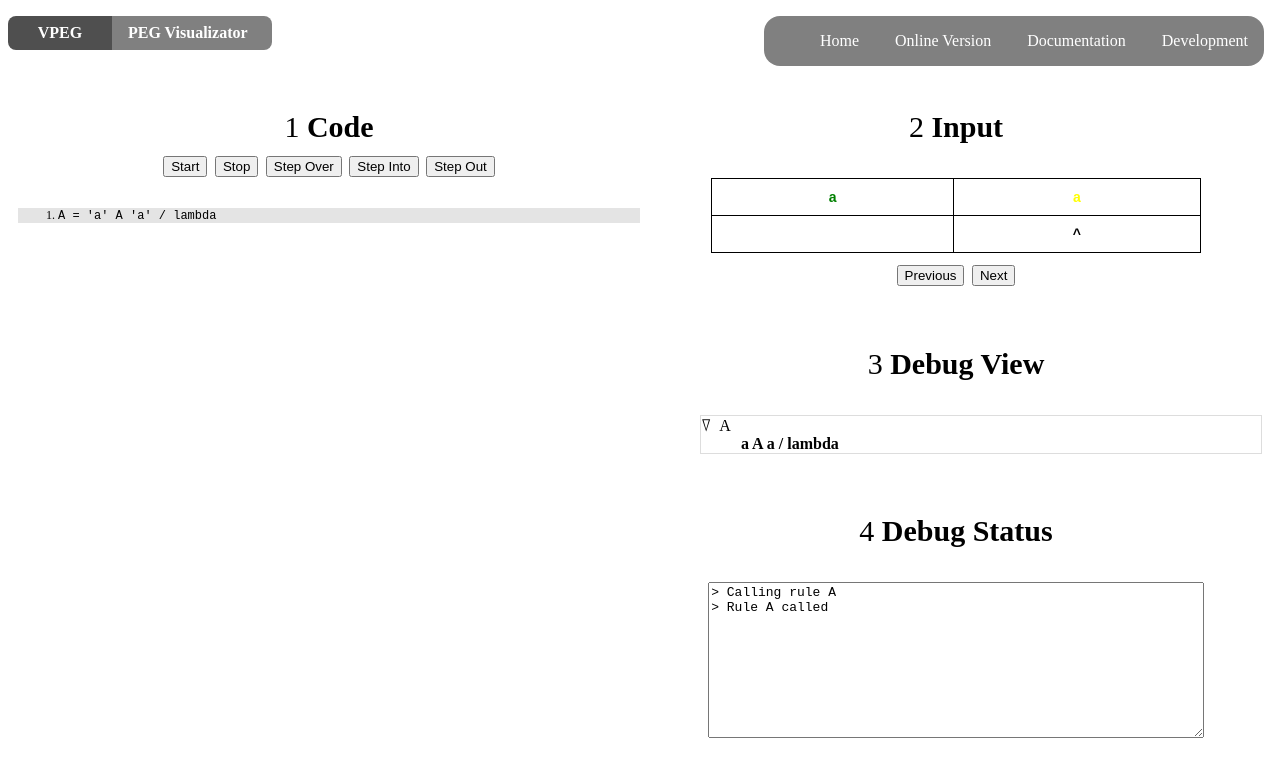
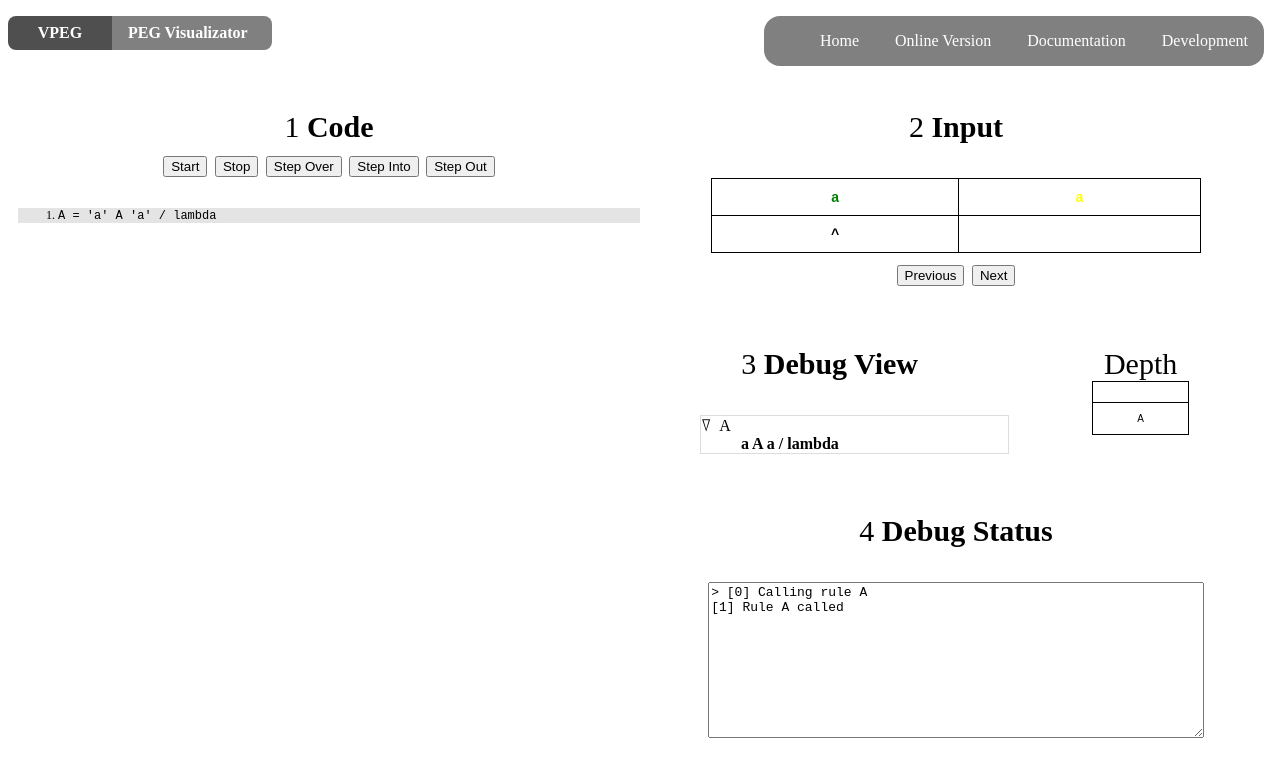
Before and after one commit to lives-group/vpeg, a plain HTML site: page pages/output-debug.html in a window 1280 px wide. Both pictures are taken after a click on the button "Step Over". Drawn offline with Linux system fonts and the light colour scheme.

Commit message:
Codigo com implementação da pilha de profundidade para controle de recursividade

```diff
--- a/css/style.css
+++ b/css/style.css
@@ -205,18 +205,63 @@ nav a:hover {
   grid-row-start: 1;
   grid-row-end: 4;
   grid-column-start: 2;
+  grid-column-end: 4;
 }
 
-.item3 {
+.item3a {
   grid-row-start: 5;
   grid-row-end: 8;
   grid-column-start: 2;
+  grid-column-end: 3;
 }
+
+.item3b {
+  grid-row-start: 5;
+  grid-row-end: 8;
+  grid-column-start: 3;
+  grid-column-end: 4;
+}
+
+
 
 .item4 {
   grid-row-start: 9;
   grid-row-end: 11;
   grid-column-start: 2;
+  grid-column-end: 4;
+}
+
+.depthTable {
+  border-collapse: collapse;
+  border: 1px;
+  width: 40%;
+  table-layout: auto;
+  margin-left: auto;
+  margin-right: auto;
+  font-size: 10px;
+}
+
+.depthTable td {
+  border-color: black;
+  border-style: solid;
+  border-width: 1px;
+  font-family: Arial, sans-serif;
+  font-size: 10px;
+  overflow: hidden;
+  padding: 10px 5px;
+  word-break: normal;
+}
+
+.depthTable thead {
+  border-color: black;
+  border-style: solid;
+  border-width: 1px;
+  font-family: Arial, sans-serif;
+  font-size: 12px;
+  font-weight: normal;
+  overflow: hidden;
+  padding: 10px 5px;
+  word-break: normal;
 }
 
 ul,
--- a/debug.json
+++ b/debug.json
@@ -9,7 +9,8 @@
             "PEG-position": 1,
             "previousPEG": null,
             "actualPEG": "A",
-            "status": "Calling rule A",
+            "depth": [],
+            "status": "[0] Calling rule A",
             "tag": "i"
         },
 
@@ -18,7 +19,8 @@
             "PEG-position": 1,
             "previousPEG": "A",
             "actualPEG": "a A a / lambda",
-            "status": "Rule A called",
+            "depth": ["A"],
+            "status": "[1] Rule A called",
             "tag": "i"
         },
 
@@ -27,7 +29,8 @@
             "PEG-position": 1,
             "previousPEG": "a A a / lambda",
             "actualPEG": "a A a",
-            "status": "Left side of rule A called",
+            "depth": ["A"],
+            "status": "[2] Left side of rule A called",
             "tag": "i"
         },
 
@@ -36,7 +39,8 @@
             "PEG-position": 1,
             "previousPEG": "a A a",
             "actualPEG": "a",
-            "status": "'a' searching a match",
+            "depth": ["A"],
+            "status": "[3] 'a' searching a match",
             "tag": "i"
         },
 
@@ -45,7 +49,8 @@
             "PEG-position": 1,
             "previousPEG": "a A a",
             "actualPEG": "a",
-            "status": "'a' matched!",
+            "depth": ["A"],
+            "status": "[4] 'a' matched!",
             "tag": "s"
         },
 
@@ -54,7 +59,8 @@
             "PEG-position": 1,
             "previousPEG": "a A a",
             "actualPEG": "A",
-            "status": "Calling rule A",
+            "depth": ["A"],
+            "status": "[5] Calling rule A",
             "tag": "i"
         },
 
@@ -63,7 +69,8 @@
             "PEG-position": 1,
             "previousPEG": "A",
             "actualPEG": "a A a / lambda",
-            "status": "Rule A called",
+            "depth": ["A", "A"],
+            "status": "[6] Rule A called",
             "tag": "i"
         },
 
@@ -72,7 +79,8 @@
             "PEG-position": 1,
             "previousPEG": "a A a / lambda",
             "actualPEG": "a A a",
-            "status": "Left side of rule A called",
+            "depth": ["A", "A"],
+            "status": "[7] Left side of rule A called",
             "tag": "i"
         },
 
@@ -81,7 +89,8 @@
             "PEG-position": 1,
             "previousPEG": "a A a",
             "actualPEG": "a",
-            "status": "'a' searching a match",
+            "depth": ["A", "A"],
+            "status": "[8] 'a' searching a match",
             "tag": "i"
         },
 
@@ -90,7 +99,8 @@
             "PEG-position": 1,
             "previousPEG": "a A a",
             "actualPEG": "a",
-            "status": "'a' matched!",
+            "depth": ["A", "A"],
+            "status": "[9] 'a' matched!",
             "tag": "s"
         },
 
@@ -99,7 +109,8 @@
             "PEG-position": 1,
             "previousPEG": "a | A a",
             "actualPEG": "A",
-            "status": "Calling rule A",
+            "depth": ["A", "A"],
+            "status": "[10] Calling rule A",
             "tag": "i"
         },
 
@@ -108,7 +119,8 @@
             "PEG-position": 1,
             "previousPEG": "A",
             "actualPEG": "a A a / lambda",
-            "status": "Rule A called",
+            "depth": ["A", "A", "A"],
+            "status": "[11] Rule A called",
             "tag": "i"
         },
 
@@ -117,7 +129,8 @@
             "PEG-position": 1,
             "previousPEG": "a A a / lambda",
             "actualPEG": "a A a",
-            "status": "Left side of rule A called",
+            "depth": ["A", "A", "A"],
+            "status": "[12] Left side of rule A called",
             "tag": "i"
         },
 
@@ -126,7 +139,8 @@
             "PEG-position": 1,
             "previousPEG": "a A a",
             "actualPEG": "a",
-            "status": "'a' searching a match",
+            "depth": ["A", "A", "A"],
+            "status": "[13] 'a' searching a match",
             "tag": "i"
         },
 
@@ -135,7 +149,8 @@
             "PEG-position": 1,
             "previousPEG": "a A a",
             "actualPEG": "a",
-            "status": "'a' doesn't match. There aren't any char lefting. Failed!",
+            "depth": ["A", "A", "A"],
+            "status": "[14] 'a' doesn't match. There aren't any char lefting. Failed!",
             "tag": "f"
         },
 
@@ -144,7 +159,8 @@
             "PEG-position": 1,
             "previousPEG": "a A a / lambda",
             "actualPEG": "a A a",
-            "status": "Left side of rule A failed",
+            "depth": ["A", "A", "A"],
+            "status": "[15] Left side of rule A failed",
             "tag": "f"
         },
 
@@ -153,7 +169,8 @@
             "PEG-position": 1,
             "previousPEG": "a A a / lambda",
             "actualPEG": "lambda",
-            "status": "Right side of rule A called",
+            "depth": ["A", "A", "A"],
+            "status": "[16] Right side of rule A called",
             "tag": "i"
         },
 
@@ -162,7 +179,8 @@
             "PEG-position": 1,
             "previousPEG": "a A a / lambda",
             "actualPEG": "lambda",
-            "status": "Lambda succeeded",
+            "depth": ["A", "A", "A"],
+            "status": "[17] Lambda succeeded",
             "tag": "s"
         },
 
@@ -171,7 +189,8 @@
             "PEG-position": 1,
             "previousPEG": "A",
             "actualPEG": "a A a / lambda",
-            "status": "Right side of rule A succeeded",
+            "depth": ["A", "A", "A"],
+            "status": "[18] Right side of rule A succeeded",
             "tag": "s"
         },
 
@@ -180,7 +199,8 @@
             "PEG-position": 1,
             "previousPEG": "a | A a",
             "actualPEG": "A",
-            "status": "Rule A succeeded",
+            "depth": ["A", "A"],
+            "status": "[19] Rule A succeeded",
             "tag": "s"
         },
 
@@ -189,7 +209,8 @@
             "PEG-position": 1,
             "previousPEG": "a A | a",
             "actualPEG": "a",
-            "status": "'a' searching a match",
+            "depth": ["A", "A"],
+            "status": "[20] 'a' searching a match",
             "tag": "i"
         },
 
@@ -198,7 +219,8 @@
             "PEG-position": 1,
             "previousPEG": "a A | a",
             "actualPEG": "a",
-            "status": "'a' doesn't match. There aren't any char lefting. Failed!",
+            "depth": ["A", "A"],
+            "status": "[21] 'a' doesn't match. There aren't any char lefting. Failed!",
             "tag": "f"
         },
 
@@ -207,7 +229,8 @@
             "PEG-position": 1,
             "previousPEG": "a A a / lambda",
             "actualPEG": "a A a",
-            "status": "Left side of rule A failed",
+            "depth": ["A", "A"],
+            "status": "[22] Left side of rule A failed",
             "tag": "f"
         },
 
@@ -216,7 +239,8 @@
             "PEG-position": 1,
             "previousPEG": "a A a / lambda",
             "actualPEG": "lambda",
-            "status": "Right side of rule A called",
+            "depth": ["A", "A"],
+            "status": "[23] Right side of rule A called",
             "tag": "i"
         },
 
@@ -225,7 +249,8 @@
             "PEG-position": 1,
             "previousPEG": "a A a / lambda",
             "actualPEG": "lambda",
-            "status": "Right side of rule A succeeded",
+            "depth": ["A", "A"],
+            "status": "[24] Right side of rule A succeeded",
             "tag": "s"
         },
 
@@ -234,7 +259,8 @@
             "PEG-position": 1,
             "previousPEG": "a | A a",
             "actualPEG": "A",
-            "status": "Rule A succeeded",
+            "depth": ["A"],
+            "status": "[25] Rule A succeeded",
             "tag": "s"
         },
 
@@ -243,7 +269,8 @@
             "PEG-position": 1,
             "previousPEG": "a A | a",
             "actualPEG": "a",
-            "status": "'a' searching a match",
+            "depth": ["A"],
+            "status": "[26] 'a' searching a match",
             "tag": "i"
         },
 
@@ -252,7 +279,8 @@
             "PEG-position": 1,
             "previousPEG": "a A | a",
             "actualPEG": "a",
-            "status": "'a' matched!",
+            "depth": ["A"],
+            "status": "[27] 'a' matched!",
             "tag": "s"
         },
 
@@ -261,7 +289,8 @@
             "PEG-position": 1,
             "previousPEG": "a A a / lambda",
             "actualPEG": "a A a",
-            "status": "Left side of rule A succeeded",
+            "depth": ["A"],
+            "status": "[28] Left side of rule A succeeded",
             "tag": "s"
         },
 
@@ -270,7 +299,8 @@
             "PEG-position": 1,
             "previousPEG": "A",
             "actualPEG": "a A a / lambda",
-            "status": "Rule A succeeded",
+            "depth": [],
+            "status": "[29] Rule A succeeded",
             "tag": "s"
         },
 
@@ -279,7 +309,8 @@
             "PEG-position": 1,
             "previousPEG": null,
             "actualPEG": "A",
-            "status": "Input matched! Success",
+            "depth": [],
+            "status": "[30] Input matched! Success",
             "tag": "s"
         }
     ]
--- a/js/debugView.js
+++ b/js/debugView.js
@@ -6,7 +6,6 @@ function nextFrame() {
 
         if (stepCounter <= data.debugFrames.length) {
             const debugView = document.querySelector("#debugView"); // the debugView element on html
-            const status = document.querySelector("#status");
             const frame = data.debugFrames[stepCounter]; // the step frame from json
 
             console.log(frame);
@@ -80,7 +79,40 @@ function nextFrame() {
                 }
             }
 
-            status.innerHTML += `> ${frame.status}\n`;
+            // input
+            const userInput = data.userInput;
+            const inputLine = document.querySelector("#inputLine");
+            const pointerLine = document.querySelector("#pointerLine");
+            const inputIndex = frame.input;
+
+            for(let i = 0; i < userInput.length; i ++) {
+                const pointerPos = document.querySelector(`#pointer${i}`);
+                console.log(pointerPos);
+
+                if(i === inputIndex) {
+                    pointerPos.innerHTML = `^`;
+                } else {
+                    pointerPos.innerHTML = ``;
+                }
+            }
+
+            // depth
+            const depthHeap = document.querySelector("#depthHeap");
+            depthHeap.innerHTML = `<tr><td></td></tr>`; // clear depth table
+            const depth = frame.depth;
+
+            if(depth.length) {
+                for(let i = depth.length - 1; i >= 0; i--) {
+                    depthHeap.innerHTML += `
+                    <tr><td>${depth[i]}</td></tr>
+                    `;
+                }
+            }
+
+            // status
+            const status = document.querySelector("#status");
+            status.innerHTML += `${frame.status}\n`;
+
         }
     });
     stepCounter = stepCounter + 1;
@@ -165,6 +197,40 @@ function previousFrame() {
                     `;
                 }
             }
+
+            // input
+            const userInput = data.userInput;
+            const inputLine = document.querySelector("#inputLine");
+            const pointerLine = document.querySelector("#pointerLine");
+            const inputIndex = frame.input;
+
+            for(let i = 0; i < userInput.length; i ++) {
+                const pointerPos = document.querySelector(`#pointer${i}`);
+                console.log(pointerPos);
+
+                if(i === inputIndex) {
+                    pointerPos.innerHTML = `^`;
+                } else {
+                    pointerPos.innerHTML = ``;
+                }
+            }
+
+            // depth
+            const depthHeap = document.querySelector("#depthHeap");
+            depthHeap.innerHTML = `<tr><td></td></tr>`; // clear depth table
+            const depth = frame.depth;
+
+            if(depth.length) {
+                for(let i = depth.length - 1; i >= 0; i--) {
+                    depthHeap.innerHTML += `
+                    <tr><td>${depth[i]}</td></tr>
+                    `;
+                }
+            }
+
+            // status
+            const status = document.querySelector("#status");
+            status.innerHTML += `${frame.status}\n`;
         }
     });
 }
--- a/js/main.js
+++ b/js/main.js
@@ -21,7 +21,7 @@ fetch("../debug.json").then(response => response.json()).then(data => {
         }
     }
 
-    // item3: tree view
+    // item3a: tree view
     const debugView = document.querySelector("#debugView"); // the debugView element on html
     const status = document.querySelector("#status");
     const frame = data.debugFrames[0]; // the step frame from json
@@ -31,4 +31,11 @@ fetch("../debug.json").then(response => response.json()).then(data => {
     </li>
     `;
     status.innerHTML += `> ${frame.status}\n`;
+
+    // item3b: depth heap
+    const depthHeap = document.querySelector("#depthHeap");
+
+    depthHeap.innerHTML = `
+    <tr><td></td></tr>
+    `;
 })
--- a/pages/output-debug.html
+++ b/pages/output-debug.html
@@ -59,11 +59,19 @@
           <button onclick="previousFrame()">Previous</button>
           <button onclick="stepOver();  nextFrame(); updateStatus()">Next</button>
         </div>
-        <div class="item3">
+        <div class="item3a">
           3
           <strong>Debug View</strong>
           <br /><br />
           <ul id="debugView"></ul>
+        </div>
+        <div class="item3b">
+          <table class="depthTable">
+            <thead>Depth</thead>
+            <tbody id="depthHeap">
+              <tr><td></td></tr>
+            </tbody>
+          </table>
         </div>
         <div class="item4">
           4
```
Also changed, not shown: arv.jpg (deleted).
